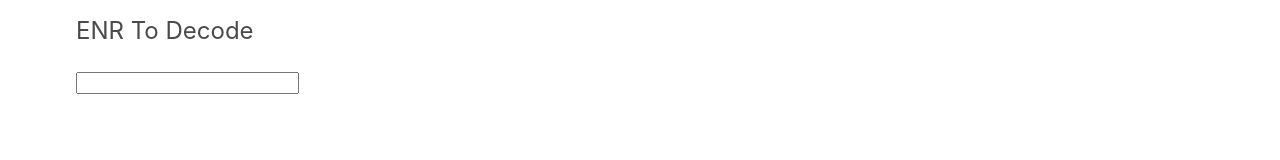
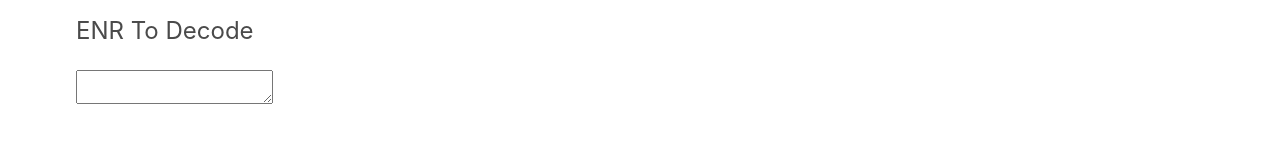
Before and after one commit to ChainSafe/enr-app, a React app: page / in a window 1280 px wide. Shown: the part 522-682 px from the top of the page. Built offline with nearby package versions, Linux system fonts and the light colour scheme; what react-alert-template-basic would draw is missing.

Commit message:
output formatting

```diff
--- a/package.json
+++ b/package.json
@@ -42,6 +42,7 @@
     "@types/react-dom": "^16.8.4",
     "babel-loader": "^8.0.6",
     "cross-env": "^7.0.2",
+    "eslint-plugin-react": "^7.20.0",
     "html-webpack-plugin": "^3.2.0",
     "null-loader": "^4.0.0",
     "serve": "^11.0.1",
--- a/src/components/ENRDecode.tsx
+++ b/src/components/ENRDecode.tsx
@@ -1,7 +1,7 @@
 import React from "react";
-import { ENR } from "@chainsafe/discv5/lib/enr";
+import {ENR} from "@chainsafe/discv5/lib/enr";
 import {withAlert} from "react-alert";
-import { decode } from "punycode";
+import {decode} from "punycode";
 
 type Props = {
   alert: {error: Function};
@@ -16,17 +16,14 @@ class ENRDecode extends React.Component<Props, State> {
   constructor(props: Props) {
     super(props);
     this.state = {
-      // enrString: '',
-      enrString: "enr:-Ku4QJsxkOibTc9FXfBWYmcdMAGwH4bnOOFb4BlTHfMdx_f0WN-u4IUqZcQVP9iuEyoxipFs7-Qd_rH_0HfyOQitc7IBh2F0dG5ldHOIAAAAAAAAAACEZXRoMpD1pf1CAAAAAP__________gmlkgnY0gmlwhLAJM9iJc2VjcDI1NmsxoQL2RyM26TKZzqnUsyycHQB4jnyg6Wi79rwLXtaZXty06YN1ZHCCW8w",
+      enrString: '',
+      // enrString: "enr:-Ku4QJsxkOibTc9FXfBWYmcdMAGwH4bnOOFb4BlTHfMdx_f0WN-u4IUqZcQVP9iuEyoxipFs7-Qd_rH_0HfyOQitc7IBh2F0dG5ldHOIAAAAAAAAAACEZXRoMpD1pf1CAAAAAP__________gmlkgnY0gmlwhLAJM9iJc2VjcDI1NmsxoQL2RyM26TKZzqnUsyycHQB4jnyg6Wi79rwLXtaZXty06YN1ZHCCW8w",
       decoded: undefined,
     };
   }
 
   decode() {
     const {enrString} = this.state;
-    // json file contains a single string, the enr encoded as base64
-    // const enrAsString = "enr:-Ku4QJsxkOibTc9FXfBWYmcdMAGwH4bnOOFb4BlTHfMdx_f0WN-u4IUqZcQVP9iuEyoxipFs7-Qd_rH_0HfyOQitc7IBh2F0dG5ldHOIAAAAAAAAAACEZXRoMpD1pf1CAAAAAP__________gmlkgnY0gmlwhLAJM9iJc2VjcDI1NmsxoQL2RyM26TKZzqnUsyycHQB4jnyg6Wi79rwLXtaZXty06YN1ZHCCW8w";
-
     const decoded = ENR.decodeTxt(enrString);
     this.setState({decoded});
   }
@@ -40,7 +37,7 @@ class ENRDecode extends React.Component<Props, State> {
   }
 
   setInput(enrString: string) {
-    this.setState({enrString})
+    this.setState({enrString});
   }
 
   onUploadFile(file: Blob): void {
@@ -60,15 +57,16 @@ class ENRDecode extends React.Component<Props, State> {
   }
 
   render() {
-    const {decoded} = this.state;
-    console.log('decoded: ', decoded);
+    const {decoded, enrString} = this.state;
 
-    let decodedItems = [];
+    const decodedItems = [];
     if (decoded) {
       decoded.forEach((i: Uint8Array, k: string) => {
-        decodedItems.push(<>
-          <div>{k}: {i}</div>
-        </>);
+        decodedItems.push(
+          <div>
+            <em>{k}:{" "}{i}</em>
+          </div>
+        );
       });
     }
 
@@ -90,7 +88,8 @@ class ENRDecode extends React.Component<Props, State> {
                 <div className="subtitle is-4">
                   ENR To Decode
                 </div>
-                <input
+                <textarea
+                  value={enrString || ''}
                   onChange={(e) => this.setInput(e.target.value)}
                 />
               </div>
@@ -99,16 +98,17 @@ class ENRDecode extends React.Component<Props, State> {
           <div className="column">
             {decoded &&
               <div>
-                <div>signature</div>
-                {decoded.signature}
-                <div>decoded</div>
+                <div className="subtitle is-5">Decoded ENR</div>
+                <div>
+                  <em>Signature:{" "}{decoded.signature}</em>
+                </div>
                 {decodedItems}
               </div>
             }
           </div>
         </div>
       </div>
-    )
+    );
   }
 }
 
```
Also changed, not shown: src/styles.scss (+0 -20 lines), .eslintrc.js, 1 other file (tests, documents, lock files or other folders).
